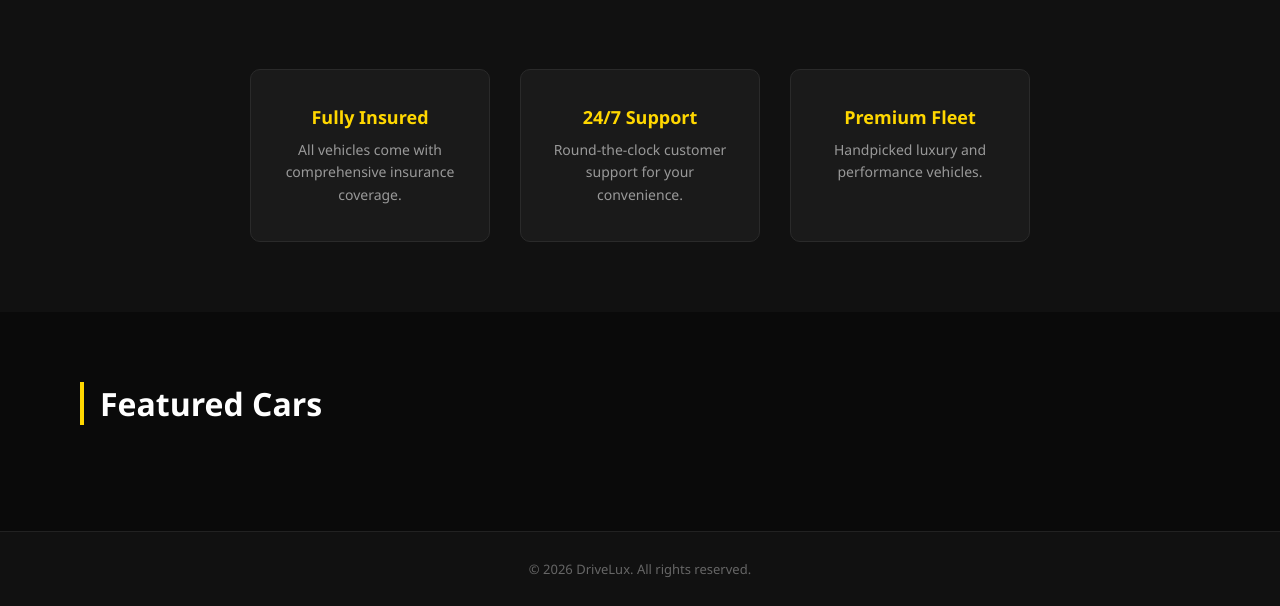
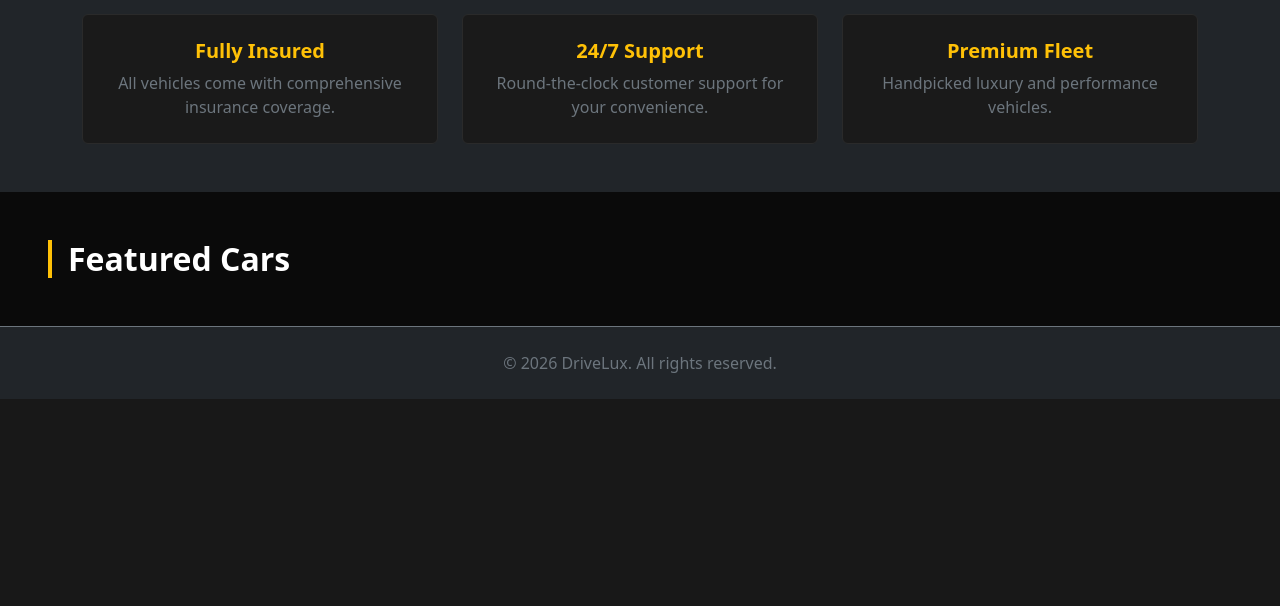
Before and after one commit to Reymar15/CarPys, a Flask app: template templates/index.html in a window 1280 px wide. Shown: the part 657-1263 px from the top of the page. After the commit the page ends 1056 px from the top, so only its background shows below. Run offline with Flask 3, Linux system fonts and the light colour scheme; the template is opened without the code that fills it, so the values that code supplies are empty.

Commit message:
update project files

```diff
--- a/static/style.css
+++ b/static/style.css
@@ -1,193 +1,27 @@
-* {
-  margin: 0;
-  padding: 0;
-  box-sizing: border-box;
-}
-
 body {
-  font-family: 'Segoe UI', Arial, sans-serif;
   background: #0a0a0a;
   color: #fff;
 }
 
-/* NAVBAR */
-.navbar {
-  display: flex;
-  justify-content: space-between;
-  align-items: center;
-  padding: 20px 80px;
-  background: rgba(10, 10, 10, 0.95);
-  position: sticky;
-  top: 0;
-  z-index: 100;
-  border-bottom: 1px solid #222;
-  backdrop-filter: blur(10px);
+.hero {
+  min-height: 560px;
+  background: linear-gradient(to right, rgba(0,0,0,0.85) 40%, transparent),
+              url("https://images.unsplash.com/photo-1493238792000-8113da705763") center/cover no-repeat;
 }
 
-.logo {
-  font-size: 24px;
-  font-weight: 800;
-  letter-spacing: 2px;
-}
-
-.logo span {
-  color: #FFD700;
-}
-
-.nav-links {
-  display: flex;
-  gap: 30px;
-  list-style: none;
-  align-items: center;
-  font-size: 14px;
-}
-
-.nav-links li {
-  cursor: pointer;
-  color: #ccc;
-  transition: color 0.2s;
-}
-
-.nav-links li:hover {
-  color: #FFD700;
-}
-
-.browse-btn {
-  background: #FFD700;
-  border: none;
-  padding: 10px 20px;
-  cursor: pointer;
-  font-weight: 700;
-  font-size: 13px;
-  border-radius: 4px;
-  transition: background 0.2s, transform 0.2s;
-}
-
-.browse-btn:hover {
-  background: #e6c200;
-  transform: translateY(-1px);
-}
-
-/* HERO */
-.hero {
-  height: 580px;
-  background: linear-gradient(to right, rgba(0,0,0,0.85) 40%, transparent),
-              url("https://images.unsplash.com/photo-1493238792000-8113da705763") center/cover no-repeat;
-  display: flex;
-  align-items: center;
-  padding-left: 80px;
-}
-
-.hero h1 {
-  font-size: 64px;
-  font-weight: 800;
-  line-height: 1.1;
-  margin-bottom: 16px;
-}
-
-.hero span {
-  color: #FFD700;
-}
-
-.hero p {
-  color: #bbb;
-  font-size: 18px;
-  margin-bottom: 32px;
-  max-width: 460px;
-}
-
-.buttons {
-  display: flex;
-  gap: 12px;
-}
-
-.buttons button {
-  padding: 12px 28px;
-  border: none;
-  cursor: pointer;
-  font-size: 15px;
-  font-weight: 600;
-  border-radius: 4px;
-  transition: transform 0.2s, opacity 0.2s;
-}
-
-.buttons button:hover {
-  transform: translateY(-2px);
-  opacity: 0.9;
-}
-
-.btn-yellow {
-  background: #FFD700;
-  color: #000;
-}
-
-.btn-dark {
-  background: #2a2a2a;
-  color: #fff;
-  border: 1px solid #444;
-}
-
-/* FEATURES */
-.features {
-  display: flex;
-  justify-content: center;
-  gap: 30px;
-  padding: 70px 80px;
-  background: #111;
-}
-
-.card {
+.card-feature {
   background: #1a1a1a;
-  padding: 35px 30px;
-  width: 240px;
-  text-align: center;
-  border-radius: 10px;
   border: 1px solid #2a2a2a;
   transition: transform 0.2s, border-color 0.2s;
 }
 
-.card:hover {
+.card-feature:hover {
   transform: translateY(-4px);
   border-color: #FFD700;
 }
 
-.card h3 {
-  font-size: 18px;
-  margin-bottom: 10px;
-  color: #FFD700;
-}
-
-.card p {
-  color: #999;
-  font-size: 14px;
-  line-height: 1.6;
-}
-
-/* CARS */
-.cars {
-  padding: 70px 80px;
-}
-
-.cars h2 {
-  font-size: 32px;
-  font-weight: 700;
-  margin-bottom: 36px;
-  border-left: 4px solid #FFD700;
-  padding-left: 16px;
-}
-
-.car-container {
-  display: flex;
-  gap: 28px;
-  flex-wrap: wrap;
-}
-
 .car-card {
   background: #1a1a1a;
-  padding: 0;
-  width: 280px;
-  border-radius: 10px;
-  overflow: hidden;
   border: 1px solid #2a2a2a;
   transition: transform 0.2s, border-color 0.2s;
 }
@@ -196,46 +30,3 @@ body {
   transform: translateY(-5px);
   border-color: #FFD700;
 }
-
-.car-card img {
-  width: 100%;
-  height: 170px;
-  object-fit: cover;
-}
-
-.car-card h3 {
-  font-size: 16px;
-  padding: 14px 16px 4px;
-}
-
-.car-card p {
-  color: #FFD700;
-  font-weight: 700;
-  padding: 0 16px 14px;
-  font-size: 15px;
-}
-
-.car-card button {
-  width: 100%;
-  padding: 12px;
-  background: #FFD700;
-  border: none;
-  font-weight: 700;
-  font-size: 14px;
-  cursor: pointer;
-  transition: background 0.2s;
-}
-
-.car-card button:hover {
-  background: #e6c200;
-}
-
-/* FOOTER */
-footer {
-  text-align: center;
-  padding: 28px;
-  background: #111;
-  border-top: 1px solid #222;
-  color: #666;
-  font-size: 13px;
-}
--- a/templates/index.html
+++ b/templates/index.html
@@ -2,74 +2,90 @@
 <html>
 <head>
   <title>DriveLux</title>
+  <link href="https://cdn.jsdelivr.net/npm/bootstrap@5.3.0/dist/css/bootstrap.min.css" rel="stylesheet">
   <link rel="stylesheet" href="{{ url_for('static', filename='style.css') }}">
 </head>
 <body>
 
   <!-- NAVBAR -->
-  <nav class="navbar">
-    <h2 class="logo">DRIVE<span>LUX</span></h2>
-
-    <ul class="nav-links">
-      <li>Home</li>
-      <li>Browse Cars</li>
-      <li>My Bookings</li>
-      <li>Sign In</li>
-      <button class="browse-btn">Browse Cars</button>
-    </ul>
+  <nav class="navbar navbar-expand-lg navbar-dark bg-dark sticky-top border-bottom border-secondary">
+    <div class="container-fluid px-5">
+      <a class="navbar-brand fw-bold fs-4 letter-spacing" href="#">DRIVE<span class="text-warning">LUX</span></a>
+      <button class="navbar-toggler" type="button" data-bs-toggle="collapse" data-bs-target="#navMenu">
+        <span class="navbar-toggler-icon"></span>
+      </button>
+      <div class="collapse navbar-collapse" id="navMenu">
+        <ul class="navbar-nav ms-auto align-items-center gap-3">
+          <li class="nav-item"><a class="nav-link" href="#">Home</a></li>
+          <li class="nav-item"><a class="nav-link" href="#">Browse Cars</a></li>
+          <li class="nav-item"><a class="nav-link" href="#">My Bookings</a></li>
+          <li class="nav-item"><a class="nav-link" href="#">Sign In</a></li>
+          <li class="nav-item"><a class="btn btn-warning fw-bold px-4" href="#">Browse Cars</a></li>
+        </ul>
+      </div>
+    </div>
   </nav>
 
   <!-- HERO -->
-  <section class="hero">
-    <div>
-      <h1>Drive Your <span>Dream Car</span></h1>
-      <p>Premium car rental service with luxury vehicles for every occasion.</p>
+  <section class="hero d-flex align-items-center">
+    <div class="container-fluid px-5">
+      <h1 class="display-3 fw-bold">Drive Your <span class="text-warning">Dream Car</span></h1>
+      <p class="text-secondary fs-5 mt-3 mb-4">Premium car rental service with luxury vehicles for every occasion.</p>
+      <a href="#" class="btn btn-warning fw-bold px-4 py-2 me-2">Browse Cars</a>
+      <a href="#" class="btn btn-outline-light px-4 py-2">My Bookings</a>
+    </div>
+  </section>
 
-      <div class="buttons">
-        <button class="btn-yellow">Browse Cars</button>
-        <button class="btn-dark">My Bookings</button>
+  <!-- FEATURES -->
+  <section class="bg-dark py-5">
+    <div class="container">
+      <div class="row g-4 justify-content-center">
+        <div class="col-md-4">
+          <div class="card-feature text-center p-4 rounded">
+            <h5 class="text-warning fw-bold">Fully Insured</h5>
+            <p class="text-secondary mb-0">All vehicles come with comprehensive insurance coverage.</p>
+          </div>
+        </div>
+        <div class="col-md-4">
+          <div class="card-feature text-center p-4 rounded">
+            <h5 class="text-warning fw-bold">24/7 Support</h5>
+            <p class="text-secondary mb-0">Round-the-clock customer support for your convenience.</p>
+          </div>
+        </div>
+        <div class="col-md-4">
+          <div class="card-feature text-center p-4 rounded">
+            <h5 class="text-warning fw-bold">Premium Fleet</h5>
+            <p class="text-secondary mb-0">Handpicked luxury and performance vehicles.</p>
+          </div>
+        </div>
       </div>
     </div>
   </section>
 
-  <!-- FEATURES -->
-  <section class="features">
-    <div class="card">
-      <h3>Fully Insured</h3>
-      <p>All vehicles come with comprehensive insurance coverage.</p>
-    </div>
-
-    <div class="card">
-      <h3>24/7 Support</h3>
-      <p>Round-the-clock customer support for your convenience.</p>
-    </div>
-
-    <div class="card">
-      <h3>Premium Fleet</h3>
-      <p>Handpicked luxury and performance vehicles.</p>
-    </div>
-  </section>
-
   <!-- CARS -->
-  <section class="cars">
-    <h2>Featured Cars</h2>
-
-    <div class="car-container">
+  <section class="py-5 px-5">
+    <h2 class="fw-bold mb-4 border-start border-warning border-4 ps-3">Featured Cars</h2>
+    <div class="row g-4">
       {% for car in cars %}
-      <div class="car-card">
-        <img src="{{ car.image }}" alt="{{ car.name }}">
-        <h3>{{ car.name }}</h3>
-        <p>{{ car.price }}</p>
-        <button>View Details</button>
+      <div class="col-md-4">
+        <div class="car-card rounded overflow-hidden">
+          <img src="{{ car.image }}" alt="{{ car.name }}" class="w-100" style="height:200px;object-fit:cover;">
+          <div class="p-3">
+            <h5 class="fw-bold mb-1">{{ car.name }}</h5>
+            <p class="text-warning fw-bold mb-3">{{ car.price }}</p>
+            <a href="#" class="btn btn-warning w-100 fw-bold">View Details</a>
+          </div>
+        </div>
       </div>
       {% endfor %}
     </div>
   </section>
 
   <!-- FOOTER -->
-  <footer>
-    <p>© 2026 DriveLux. All rights reserved.</p>
+  <footer class="bg-dark text-secondary text-center py-4 border-top border-secondary">
+    <p class="mb-0">© 2026 DriveLux. All rights reserved.</p>
   </footer>
 
+  <script src="https://cdn.jsdelivr.net/npm/bootstrap@5.3.0/dist/js/bootstrap.bundle.min.js"></script>
 </body>
 </html>
```
